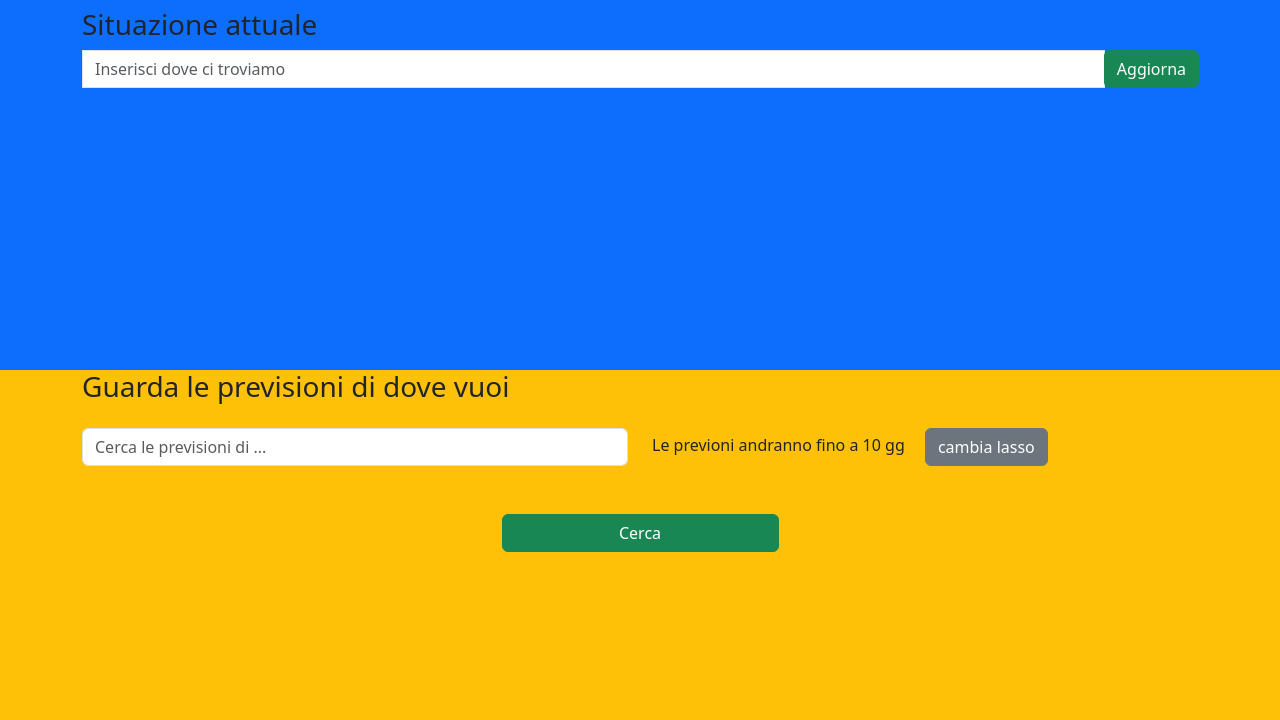
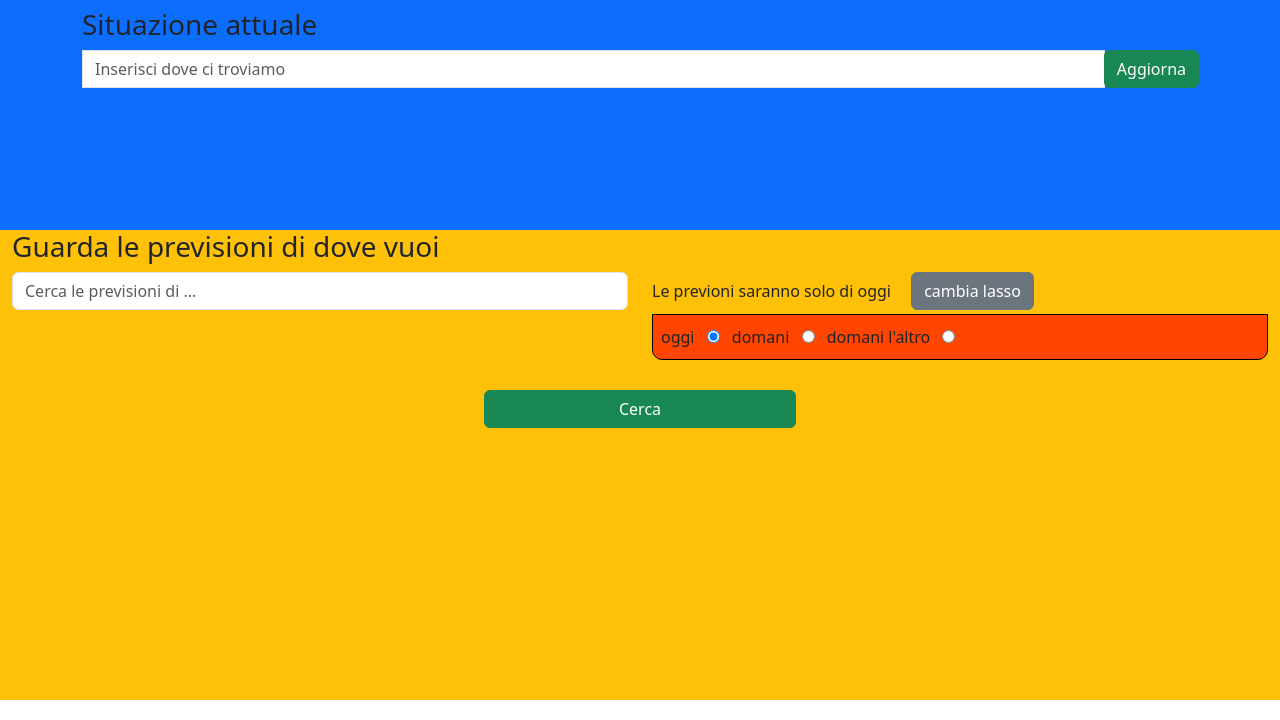
Before and after one commit to Al-Giovinetti/WeatherApi, a plain HTML site: page index.html in a window 1280 px wide. Both pictures are taken after a click on the button "cambia lasso". Shown: the part 101-821 px from the top of the page. Drawn offline with Linux system fonts and the light colour scheme.

Commit message:
added days field to have forecast for mare days

```diff
--- a/CSS/style.css
+++ b/CSS/style.css
@@ -31,12 +31,24 @@ section#actualWeather{
 }
 
 @media screen and (min-width:768px) {
-    section#actualWeather,section#search-weather{
-        min-height: calc( ( 100vh - 100px ) / 2);
+    section#actualWeather{
+        height: 230px;
     }
+    section#search-weather{
+        min-height: calc(100vh - 100px - 230px);
+    }
+
 }
 
 /* Section forecast */
+
+div.time-lapse-box{
+    background-color: orangered;
+    border: 1px solid black;
+    border-radius: 0 0 10px 10px;
+    padding: 10px 0;
+    display: none;
+}
 
 div.forecast-card{
     border: 1px solid black;
--- a/JS/forecastWeather.js
+++ b/JS/forecastWeather.js
@@ -1,18 +1,29 @@
 $(document).ready(function(){
+
+
+    $('input#0d').attr('checked','')
+
+    $('button.btn-secondary').click(function(){
+        $('div.time-lapse-box').slideToggle(1500);
+    })
+
 
     $('button#search').click(function(){
 
         const forcastLocation = $('input#search-location').val();
 
-        getForcastWeather(forcastLocation);
+        let radioBtn = $('input[name=time-lapse]:checked').val();
+        (radioBtn == null)? radioBtn = 1 : radioBtn;
+
+        getForcastWeather(forcastLocation, radioBtn);
     })
 
     // do an HTTP request with Get method to get forcast weather data
-    function getForcastWeather(location){
+    function getForcastWeather(location, dayLaps){
         const url = 'https://api.weatherapi.com/v1/forecast.json';
         const apiKey = 'key=3e43d9d33ab64815bb793726240404';
         const forcastLocation = '&q='+ location;
-        const days = '&days='+2;
+        const days = '&days='+dayLaps;
         const field = ['&aqi=no','&alerts=no'];
 
         let fieldString = field.join('');
--- a/index.html
+++ b/index.html
@@ -70,28 +70,28 @@
             </div>
         </section>
         <section id="search-weather" class="pb-4 bg-warning">
-            <div class="container">
+            <div class="container-fluid">
                 <h3>Guarda le previsioni di dove vuoi</h3>
                 <div class="row">
-                    <div class="col-6 py-3">
+                    <div class="col-6 pb-5">
                         <div class="input-group pb-3">
                             <input type="text" class="form-control" placeholder="Cerca le previsioni di ..." id="search-location">
                         </div>
                     </div>
-                    <div class="col-6 py-3">
-                        <p class="d-inline">Le previoni andranno fino a 10 gg </p>
-                        <button type="button" class="btn btn btn-secondary ms-3">cambia lasso</button>
-                        <div class="time-lapse-box d-none">
-                            <label for="5gg" class="ps-2" > 5 giorni</label>
-                            <input type="radio" name="time-lapse" id="5gg">
-                            <label for="10gg" class="ps-2"> 10 giorni</label>
-                            <input type="radio" name="time-lapse" id="10gg">
-                            <label for="10gg" class="ps-2"> 15 giorni</label>
-                            <input type="radio" name="time-lapse" id="15gg">
+                    <div class="col-6">
+                        <p class="d-inline">Le previoni saranno solo di oggi </p>
+                        <button type="button" class="btn btn btn-secondary ms-3 mb-1">cambia lasso</button>
+                        <div class="time-lapse-box">
+                            <label for="5gg" class="ps-2" > oggi </label>
+                            <input type="radio" name="time-lapse" id="0d" value="1" >
+                            <label for="10gg" class="ps-2"> domani </label>
+                            <input type="radio" name="time-lapse" id="1d" value="2">
+                            <label for="10gg" class="ps-2"> domani l'altro</label>
+                            <input type="radio" name="time-lapse" id="2d" value="3">
                         </div>
                     </div>
                     <div class="col-12 text-center p-3">
-                        <button class="btn btn-success w-25" type="button" id="search">Cerca</button>
+                        <button class="btn btn-success w-25 " type="button" id="search">Cerca</button>
                     </div>
                 </div>
             </div>
```
